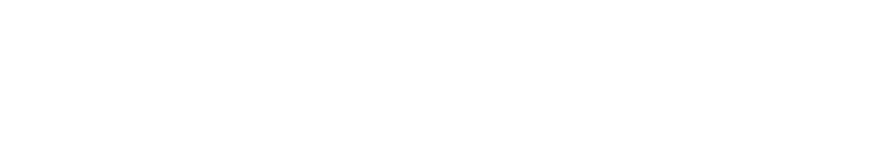
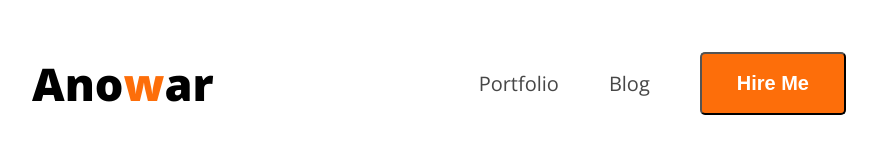
Before and after one commit to anowarhossen5744/web-dev-portfolio-2, a plain HTML site: page index.html in a window 1280 px wide. Shown: the whole page, without its empty margins (176-1053 px from the left). Drawn offline with nearby package versions, Linux system fonts and the light colour scheme.

Commit message:
added nav section

```diff
--- a/index.html
+++ b/index.html
@@ -4,10 +4,26 @@
     <meta charset="UTF-8">
     <meta name="viewport" content="width=device-width, initial-scale=1.0">
     <title>Web Development Portfolio</title>
+
+
+    <link rel="preconnect" href="https://fonts.googleapis.com">
+    <link rel="preconnect" href="https://fonts.gstatic.com" crossorigin>
+    <link href="https://fonts.googleapis.com/css2?family=Open+Sans:ital,wght@0,300..800;1,300..800&display=swap" rel="stylesheet">
+
+    <link rel="stylesheet" href="style/style.css">
 </head>
-<body>
+<body class="open-sans-normal">
     <!-- header section design start -->
-     <header></header>
+     <header>
+        <nav>
+            <h3 class="nav-title">Ano<span class="text-primary">w</span>ar</h3>
+            <ul>
+                <li><a class="dark-2" href="">Portfolio</a></li>
+                <li><a class="dark-2" href="">Blog</a></li>
+                <li><a href=""><button class="btn-primary">Hire Me</button></a></li>
+            </ul>
+        </nav>
+     </header>
 
     <!-- main section design start -->
      <main></main>
--- /dev/null
+++ b/style/style.css
@@ -0,0 +1,58 @@
+
+
+
+.open-sans-normal {
+  font-family: "Open Sans", sans-serif;
+  font-optical-sizing: auto;
+  font-style: normal;
+  font-variation-settings:
+    "wdth" 100;
+}
+/* shared style */
+.text-primary{
+    color:#FD6E0A;
+}
+.dark-2{
+    color:#474747;
+}
+.btn-primary{
+    background-color: #FD6E0A;
+    color:white;
+    font-weight: bold;
+    font-size:20px;
+    padding: 18px 35px;
+    border-radius: 5px;
+}
+
+
+
+
+
+
+/* nav style start */
+nav{
+    display: flex;
+    align-items: center;
+    justify-content: space-between;
+    margin:0px 200px;
+}
+
+.nav-title{
+    font-weight:800;
+    font-size:45px;
+}
+
+nav ul{
+    display: flex;
+    align-items: center;
+}
+
+nav ul li{
+    list-style: none;
+    margin-right: 50px;
+
+}
+nav ul li a{
+    text-decoration:none;
+    font-size:20px;
+}
```
